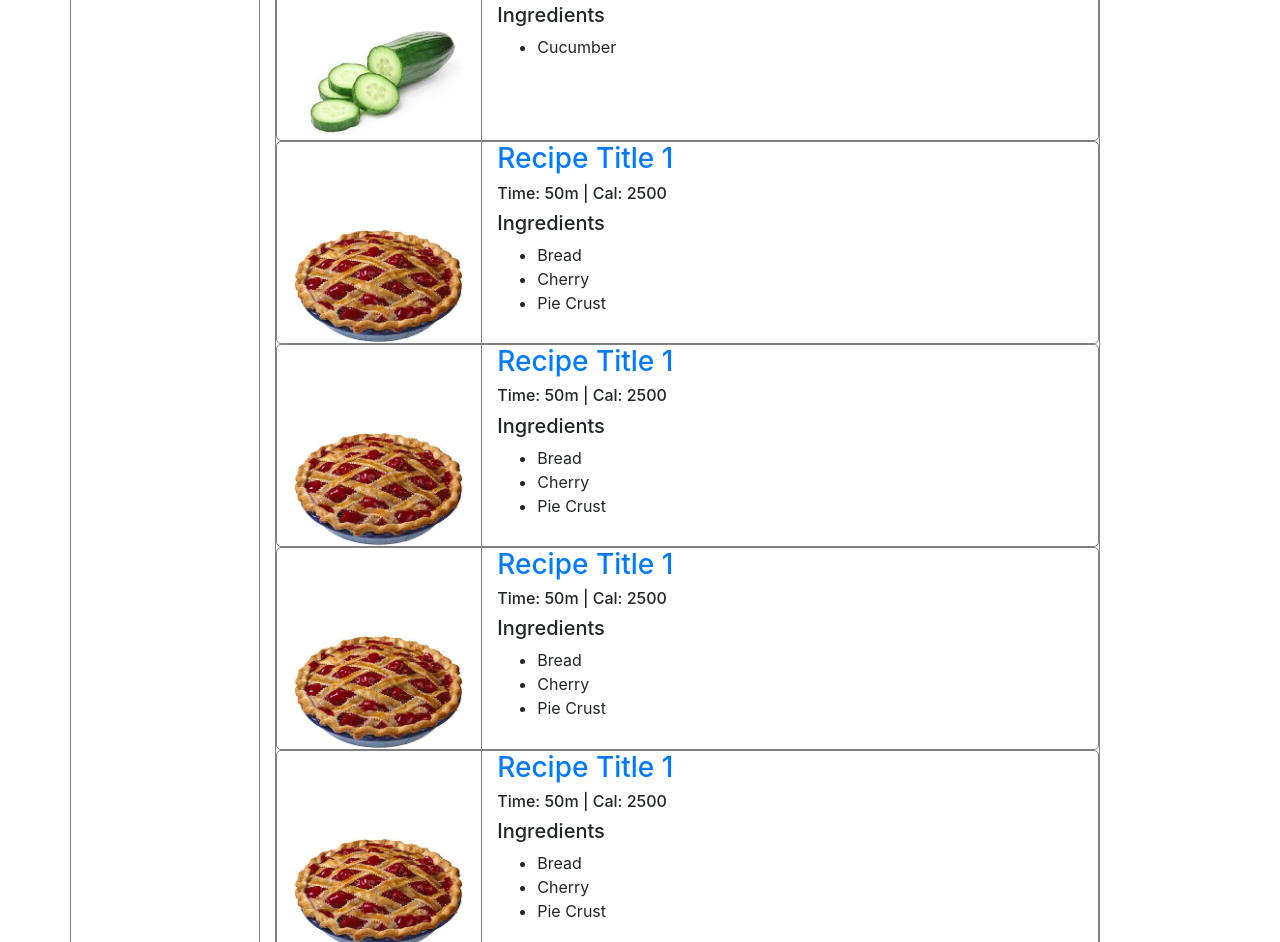
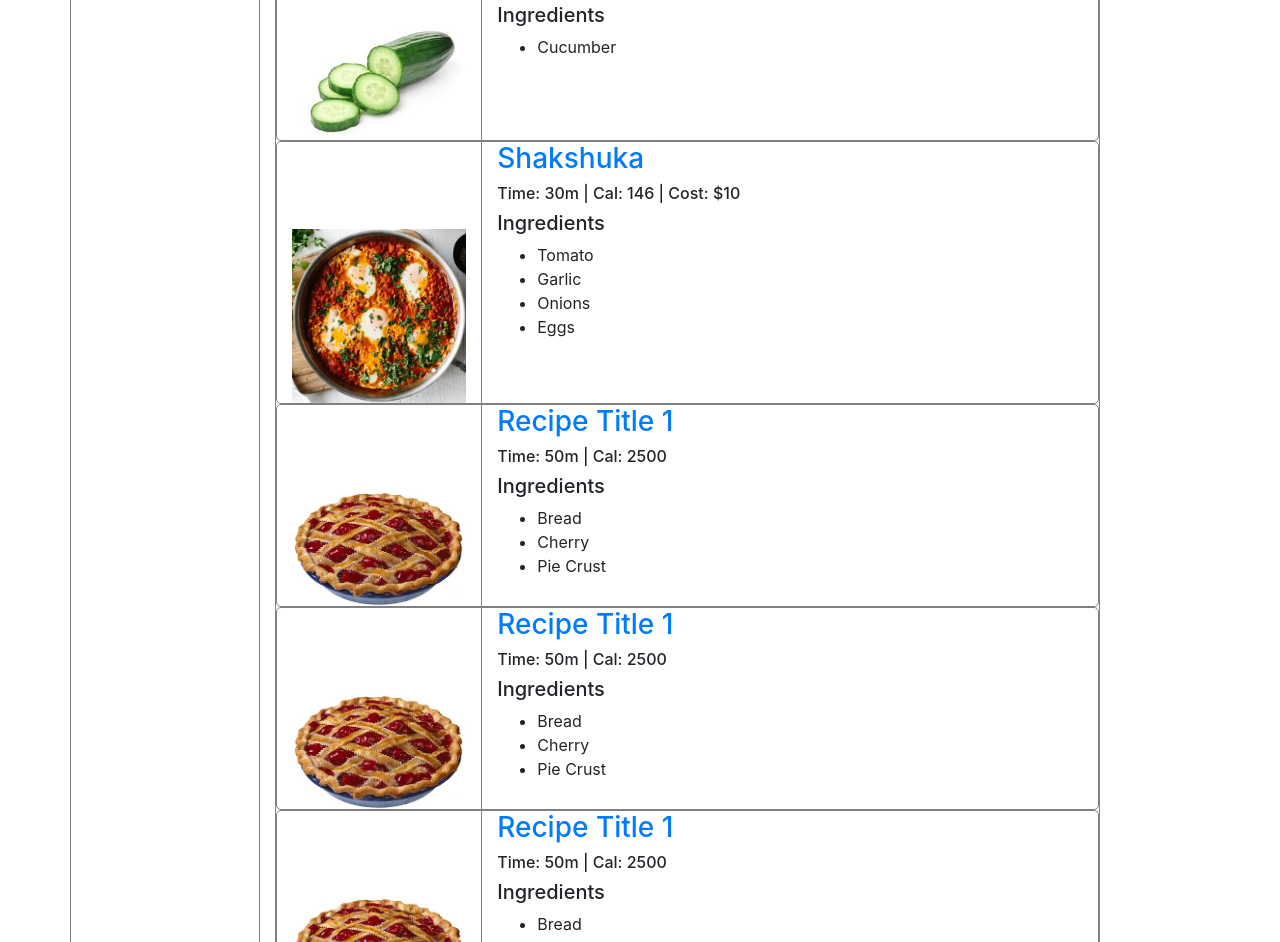
Before and after one commit to Andrewcwin/Aggie-grocer, a website: page home.html in a window 1280 px wide. Shown: the part 2766-3708 px from the top of the page. Drawn offline with nearby package versions, Linux system fonts and the light colour scheme.

Commit message:
its 9 and we're still coding

```diff
--- a/home.html
+++ b/home.html
@@ -700,25 +700,27 @@
                                                     </div>
                                                 </div>
                                             </div>
-                                            <div class="recipe">
+                                            <div class="recipe" data-calories="146"
+                                            data-time="30" data-name="Shakshuka" data-numing="4"
+                                            data-cost="10">
                                                 <div class="container">
                                                     <div class="row">
                                                         <div class="col-md-3
                                                             recipe-image">
                                                             <img
-                                                                src="img/pie.png"/>
+                                                                src="img/Shakshuka-19-450x450.webp"/>
                                                         </div>
                                                         <div class="col-md-6
                                                             recipe-content">
-                                                            <a href="#"><h3>Recipe
-                                                                    Title 1</h3></a>
-                                                            <h6>Time: 50m | Cal:
-                                                                2500</h6>
+                                                            <a href="https://downshiftology.com/recipes/shakshuka/"><h3>Shakshuka</h3></a>
+                                                            <h6>Time: 30m | Cal:
+                                                                146 | Cost: $10</h6>
                                                             <h5>Ingredients</h5>
                                                             <ul>
-                                                                <li>Bread</li>
-                                                                <li>Cherry</li>
-                                                                <li>Pie Crust</li>
+                                                                <li>Tomato</li>
+                                                                <li>Garlic</li>
+                                                                <li>Onions</li>
+                                                                <li>Eggs</li>
                                                             </ul>
                                                         </div>
                                                     </div>
```
Also changed, not shown: img/Shakshuka-19-450x450.webp (added).
